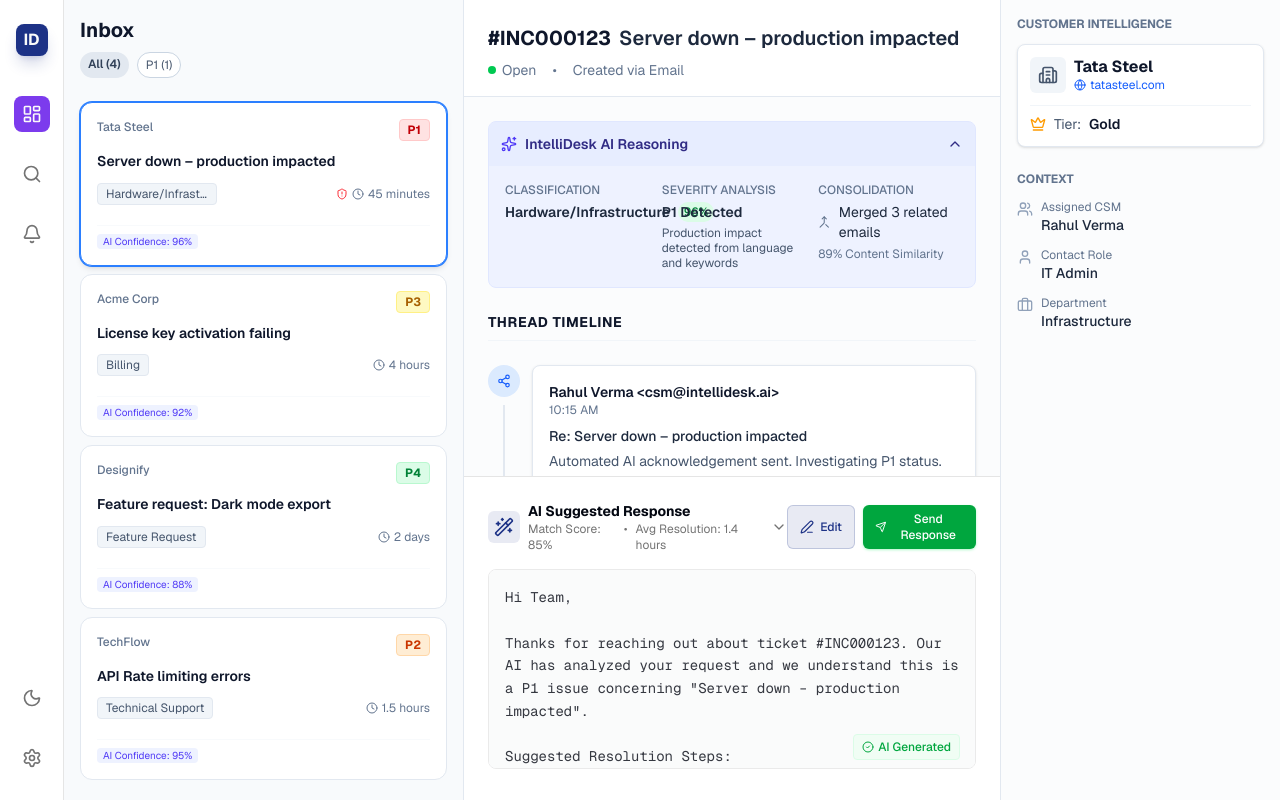
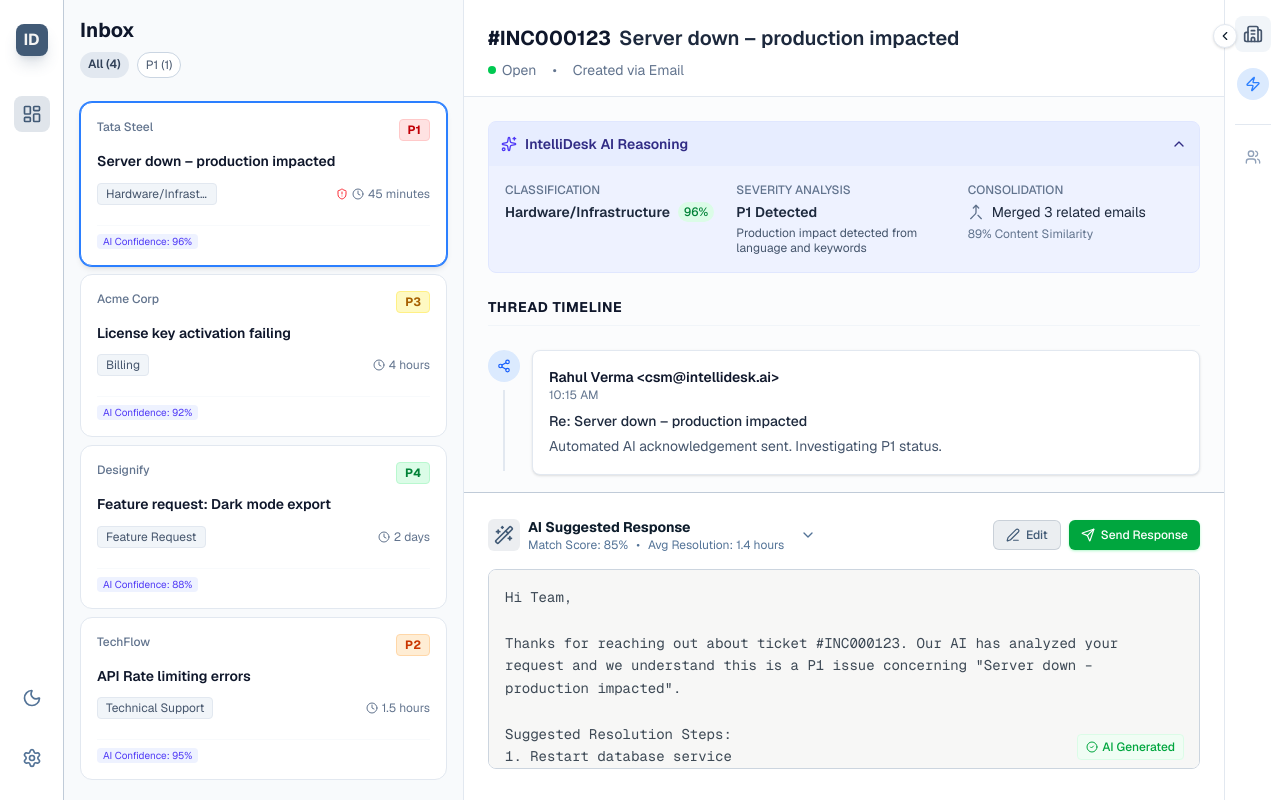
Before and after one commit to sanjitram/IntelliDesk, a Next.js app in the folder frontend/: page /dashboard in a window 1280 px wide. Built offline with nearby package versions, Linux system fonts and the light colour scheme.

Commit message:
sidebar updated

```diff
--- a/frontend/app/dashboard/page.tsx
+++ b/frontend/app/dashboard/page.tsx
@@ -5,7 +5,7 @@
 import { mockTickets, Ticket } from "@/data/mockData";
 import { TicketList } from "@/components/TicketList";
 import { TicketDetail } from "@/components/TicketDetail";
-import { LayoutDashboard, Settings, Search, Bell, Sun, Moon } from "lucide-react";
+import { LayoutDashboard, Settings, Sun, Moon } from "lucide-react";
 
 export default function Dashboard() {
   const [selectedTicketId, setSelectedTicketId] = useState<string | null>(mockTickets[0]?.ticketId || null);
@@ -26,7 +26,7 @@
     <div className="flex h-screen w-full bg-background font-sans text-foreground overflow-hidden">
         {/* Navigation Rail - Mocked for visual completeness */}
         <div className="w-16 bg-card border-r border-border flex flex-col items-center py-6 gap-6 shrink-0 z-10 transition-colors">
-            <Link href="/home" className="w-8 h-8 bg-primary rounded-lg flex items-center justify-center font-bold text-primary-foreground mb-4 shadow-lg shadow-primary/20 hover:scale-105 transition-transform" title="Go to Home">
+            <Link href="/" className="w-8 h-8 bg-primary rounded-lg flex items-center justify-center font-bold text-primary-foreground mb-4 shadow-lg shadow-primary/20 hover:scale-105 transition-transform" title="Go to Home">
                 ID
             </Link>
             <button
@@ -35,12 +35,6 @@
                 title={isInboxOpen ? "Collapse Inbox" : "Expand Inbox"}
             >
                 <LayoutDashboard size={20} />
-            </button>
-            <button className="p-2 text-muted-foreground hover:text-foreground hover:bg-accent/50 rounded-lg transition-colors">
-                 <Search size={20} />
-            </button>
-             <button className="p-2 text-muted-foreground hover:text-foreground hover:bg-accent/50 rounded-lg transition-colors">
-                 <Bell size={20} />
             </button>
             <div className="mt-auto flex flex-col gap-6">
                 <button
--- a/frontend/app/globals.css
+++ b/frontend/app/globals.css
@@ -3,48 +3,50 @@
 @custom-variant dark (&:where(.dark, .dark *));
 
 :root {
-  --background: hsl(210 14% 98%);
-  --foreground: hsl(224 71% 4%);
-  --card: hsl(0 0% 100%);
-  --card-foreground: hsl(224 71% 4%);
+  /* Light Mode - Blue/Navy/Platinum Theme */
+  --background: hsl(72 5% 96%);     /* Lightened Platinum #e0e1dd */
+  --foreground: hsl(211 52% 11%);   /* Darkest Blue #0d1b2a */
+  --card: hsl(0 0% 100%);           /* White */
+  --card-foreground: hsl(211 52% 11%);
   --popover: hsl(0 0% 100%);
-  --popover-foreground: hsl(224 71% 4%);
-  --primary: hsl(228 64% 32%);
-  --primary-foreground: hsl(0 0% 98%);
-  --secondary: hsl(0 0% 96.1%);
-  --secondary-foreground: hsl(0 0% 9%);
-  --muted: hsl(0 0% 96.1%);
-  --muted-foreground: hsl(0 0% 45.1%);
-  --accent: hsl(262 83% 58%);
-  --accent-foreground: hsl(0 0% 98%);
+  --popover-foreground: hsl(211 52% 11%);
+  --primary: hsl(212 29% 36%);      /* Steel Blue #415a77 */
+  --primary-foreground: hsl(72 5% 96%);
+  --secondary: hsl(213 23% 90%);    /* Pale Blue */
+  --secondary-foreground: hsl(211 52% 11%);
+  --muted: hsl(213 23% 90%);
+  --muted-foreground: hsl(212 29% 46%);
+  --accent: hsl(213 23% 90%);       /* Light Accents */
+  --accent-foreground: hsl(212 29% 36%);
   --destructive: hsl(0 84.2% 60.2%);
   --destructive-foreground: hsl(0 0% 98%);
-  --border: hsl(0 0% 89.8%);
-  --input: hsl(0 0% 89.8%);
-  --ring: hsl(262 83% 58%);
+  --border: hsl(213 23% 80%);
+  --input: hsl(213 23% 80%);
+  --ring: hsl(212 29% 36%);
   --radius: 0.5rem;
 }
 
 .dark {
-  --background: hsl(224 71% 4%);
-  --foreground: hsl(0 0% 98%);
-  --card: hsl(224 71% 6%);
-  --card-foreground: hsl(0 0% 98%);
-  --popover: hsl(224 71% 4%);
-  --popover-foreground: hsl(0 0% 98%);
-  --primary: hsl(0 0% 98%);
-  --primary-foreground: hsl(228 64% 32%);
-  --secondary: hsl(0 0% 14.9%);
+  /* Dark Mode - Shades of Black/Onyx (No Blue) */
+  --background: hsl(0 0% 5%);       /* #0d0d0d - Deep Black */
+  --foreground: hsl(0 0% 90%);      /* Platinum/Grey */
+  --card: hsl(0 0% 9%);             /* #171717 - Off-Black */
+  --card-foreground: hsl(0 0% 90%);
+  --popover: hsl(0 0% 9%);
+  --popover-foreground: hsl(0 0% 90%);
+  --primary: hsl(0 0% 98%);         /* White */
+  --primary-foreground: hsl(0 0% 9%);
+  --secondary: hsl(0 0% 15%);       /* Dark Grey */
   --secondary-foreground: hsl(0 0% 98%);
-  --muted: hsl(0 0% 14.9%);
-  --muted-foreground: hsl(0 0% 63.9%);
-  --accent: hsl(262 83% 58%);
+  --muted: hsl(0 0% 15%);
+  --muted-foreground: hsl(0 0% 60%);
+  --accent: hsl(0 0% 15%);          /* Dark Grey Accent */
   --accent-foreground: hsl(0 0% 98%);
   --destructive: hsl(0 62.8% 30.6%);
   --destructive-foreground: hsl(0 0% 98%);
-  --border: hsl(0 0% 14.9%);
-  --input: hsl(0 0% 14.9%);
-  --ring: hsl(262 83% 58%);
+  --border: hsl(0 0% 15%);          /* Subtle Grey Borders */
+  --input: hsl(0 0% 15%);
+  --ring: hsl(0 0% 80%);
 }
 
 @theme inline {
--- a/frontend/components/CustomerSidebar.tsx
+++ b/frontend/components/CustomerSidebar.tsx
@@ -1,12 +1,43 @@
-import React from "react";
+import React, { useState } from "react";
 import { Ticket } from "@/data/mockData";
-import { Building2, Globe, Crown, User, Users, Briefcase } from "lucide-react";
+import { Building2, Globe, Crown, User, Users, Briefcase, ChevronLeft, ChevronRight, Shield, Zap } from "lucide-react";
+import { cn } from "@/lib/utils";
 
 export function CustomerSidebar({ ticket }: { ticket: Ticket }) {
   const { customer } = ticket;
+  const [isOpen, setIsOpen] = useState(false);
+
+  const getTierInfo = (tier: string) => {
+    const t = tier ? tier.toLowerCase() : "standard";
+    if (t.includes("enterprise") || t.includes("platinum")) {
+        return { icon: Crown, color: "text-amber-500", bg: "bg-amber-100 dark:bg-amber-900/30", label: "Enterprise" };
+    } else if (t.includes("growth") || t.includes("gold")) {
+        return { icon: Zap, color: "text-blue-500", bg: "bg-blue-100 dark:bg-blue-900/30", label: "Growth" };
+    } else {
+        return { icon: Shield, color: "text-slate-500", bg: "bg-slate-100 dark:bg-slate-800", label: "Standard" };
+    }
+  };
+
+  const tierInfo = getTierInfo(customer.tier);
+  const TierIcon = tierInfo.icon;
 
   return (
-    <div className="md:w-[280px] shrink-0 border-l border-slate-200 dark:border-slate-800 bg-slate-50/50 dark:bg-slate-900/50 p-4 h-full flex flex-col gap-6 transition-colors">
+    <div
+      className={cn(
+        "shrink-0 border-l border-slate-200 dark:border-slate-800 bg-slate-50/50 dark:bg-slate-900/50 h-full flex flex-col transition-all duration-300 ease-in-out relative",
+        isOpen ? "w-[280px] p-4" : "w-14 items-center py-4 bg-white dark:bg-slate-950"
+      )}
+    >
+      <button
+        onClick={() => setIsOpen(!isOpen)}
+        className="absolute -left-3 top-6 bg-white dark:bg-slate-800 border border-slate-200 dark:border-slate-700 rounded-full p-1 shadow-sm hover:scale-110 transition-transform z-10"
+      >
+        {isOpen ? <ChevronRight size={14} /> : <ChevronLeft size={14} />}
+      </button>
+
+      {isOpen ? (
+        // EXPANDED VIEW
+        <div className="flex flex-col gap-6 fade-in animate-in duration-300">
           <div>
             <h3 className="text-xs font-bold text-slate-500 dark:text-slate-400 uppercase mb-3">Customer Intelligence</h3>
             <div className="bg-white dark:bg-slate-900 p-3 rounded-lg border border-slate-200 dark:border-slate-800 shadow-sm flex flex-col gap-3 transition-colors">
@@ -16,52 +47,62 @@
                 </div>
                 <div>
                   <div className="font-bold text-slate-900 dark:text-slate-100 leading-tight">{customer.company}</div>
-               <a href={`https://${customer.domain}`} target="_blank" className="text-xs text-blue-600 dark:text-blue-400 hover:underline flex items-center gap-1">
+                   <a href={`https://{customer.domain}`} target="_blank" className="text-xs text-blue-600 dark:text-blue-400 hover:underline flex items-center gap-1">
                      <Globe className="w-3 h-3" /> {customer.domain}
                    </a>
                 </div>
               </div>
 
-          <div className="flex items-center gap-2 text-sm pt-2 border-t border-slate-100">
-            <Crown className="w-4 h-4 text-amber-500" />
-            <span className="text-slate-600">Tier:</span>
-            <span className="font-semibold text-slate-900">{customer.tier}</span>
+              <div className="flex items-center gap-2 text-sm pt-2 border-t border-slate-100 dark:border-slate-800">
+                <TierIcon className={cn("w-4 h-4", tierInfo.color)} />
+                <span className="text-slate-600 dark:text-slate-400">Tier:</span>
+                <span className="font-semibold text-slate-900 dark:text-slate-100">{customer.tier}</span>
               </div>
             </div>
           </div>
 
            <div>
-        <h3 className="text-xs font-bold text-slate-500 uppercase mb-3">Context</h3>
+            <h3 className="text-xs font-bold text-slate-500 dark:text-slate-400 uppercase mb-3">Context</h3>
             <div className="flex flex-col gap-3">
                  <div className="flex items-start gap-2 text-sm">
                     <Users className="w-4 h-4 text-slate-400 mt-0.5" />
                     <div>
-                    <div className="text-slate-500 text-xs">Assigned CSM</div>
-                    <div className="font-medium text-slate-800">{customer.csm}</div>
+                        <div className="text-slate-500 dark:text-slate-400 text-xs">Assigned CSM</div>
+                        <div className="font-medium text-slate-800 dark:text-slate-200">{customer.csm}</div>
                     </div>
                 </div>
 
                 <div className="flex items-start gap-2 text-sm">
                     <User className="w-4 h-4 text-slate-400 mt-0.5" />
                     <div>
-                    <div className="text-slate-500 text-xs">Contact Role</div>
-                    <div className="font-medium text-slate-800">{customer.role}</div>
+                        <div className="text-slate-500 dark:text-slate-400 text-xs">Contact Role</div>
+                        <div className="font-medium text-slate-800 dark:text-slate-200">{customer.role}</div>
                     </div>
                 </div>
 
                  <div className="flex items-start gap-2 text-sm">
                     <Briefcase className="w-4 h-4 text-slate-400 mt-0.5" />
                     <div>
-                    <div className="text-slate-500 text-xs">Department</div>
-                    <div className="font-medium text-slate-800">{customer.department}</div>
+                        <div className="text-slate-500 dark:text-slate-400 text-xs">Latest Deal</div>
+                        <div className="font-medium text-slate-800 dark:text-slate-200">12,500 <span className="text-green-600 text-xs">(Open)</span></div>
                     </div>
                 </div>
             </div>
           </div>
-
-      {customer.isNewLead && (
-         <div className="bg-blue-50 border border-blue-100 p-3 rounded-lg text-center">
-            <span className="text-xs font-bold text-blue-700 uppercase tracking-wide">New Opportunity Lead</span>
+        </div>
+      ) : (
+        // COLLAPSED VIEW
+        <div className="flex flex-col items-center gap-4 animate-in fade-in duration-300 cursor-pointer" onClick={() => setIsOpen(true)}>
+             <div className="p-2 rounded-lg bg-slate-100 dark:bg-slate-800" title={customer.company}>
+                <Building2 className="w-5 h-5 text-slate-600 dark:text-slate-400" />
+             </div>
+             <div className={cn("w-8 h-8 rounded-full flex items-center justify-center transition-all hover:scale-110", tierInfo.bg)} title={`Tier: {customer.tier}`}>
+                <TierIcon className={cn("w-4 h-4", tierInfo.color)} />
+             </div>
+             <div className="w-full h-px bg-slate-200 dark:bg-slate-800 my-2" />
+             <div title={`CSM: {customer.csm}`}>
+                 <Users className="w-4 h-4 text-slate-400 hover:text-slate-600 dark:hover:text-slate-200 transition-colors" />
+             </div>
         </div>
       )}
     </div>
```
Also changed, not shown: 1 other file (tests, documents, lock files or other folders). Lines whose indentation alone changed are shown as unchanged.
